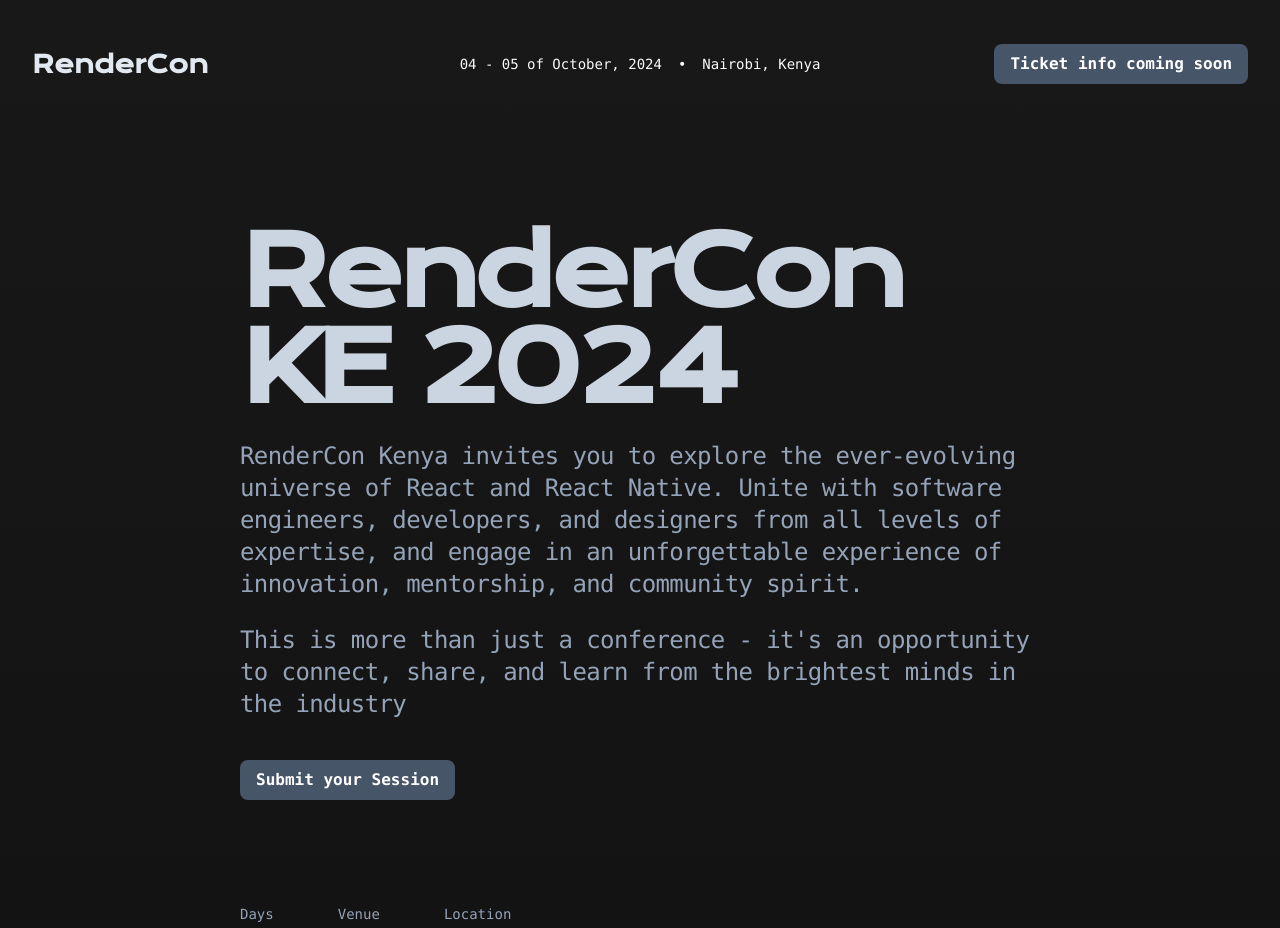
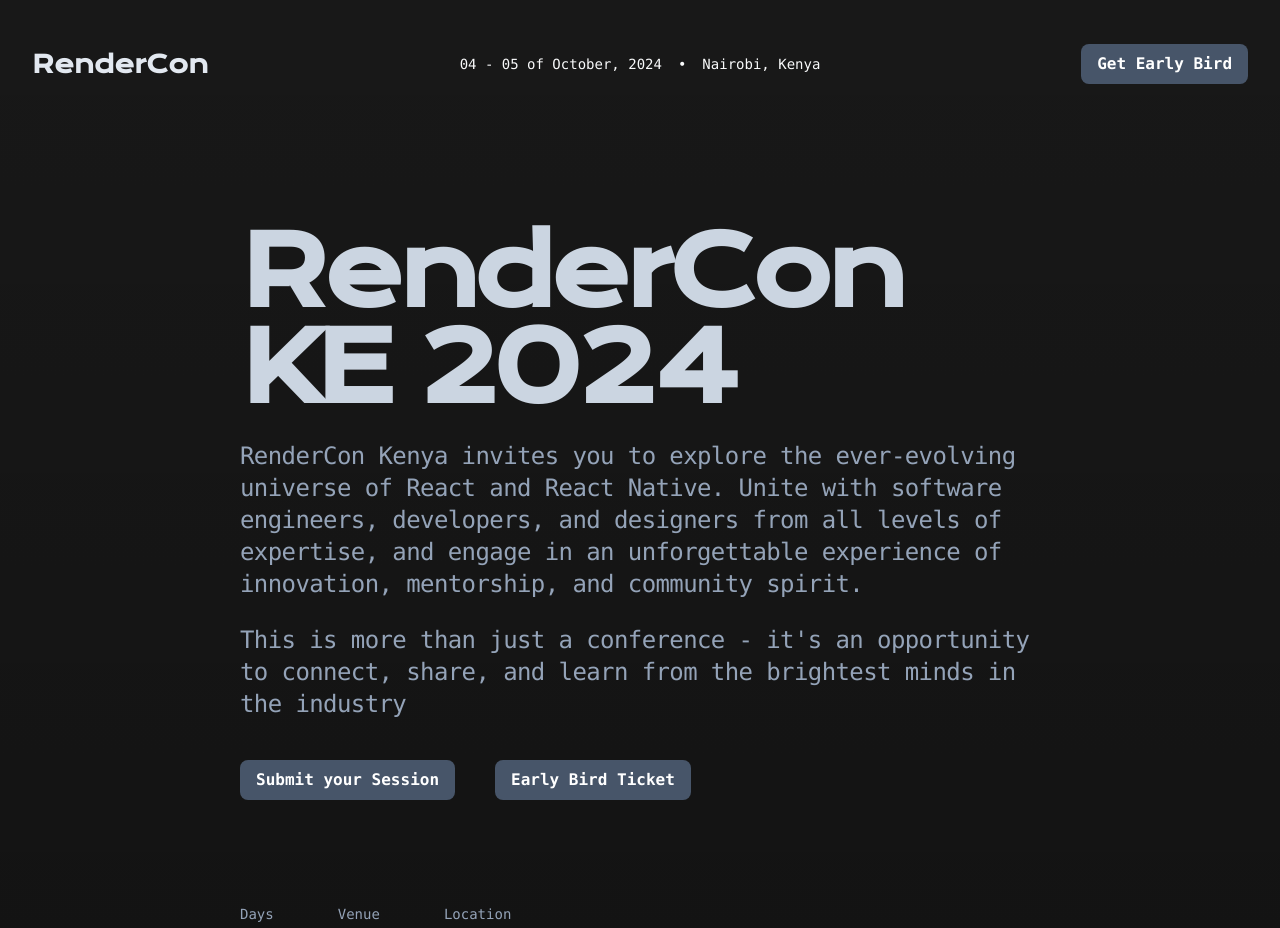
Before and after one commit to rendercon/RenderconKeWeb, a Next.js app: page / in a window 1280 px wide. Shown: the top 928 px of the page. Built offline with nearby package versions, Linux system fonts and the light colour scheme.

Commit message:
feat: add early bird ticket links

```diff
--- a/src/app/components/Header.tsx
+++ b/src/app/components/Header.tsx
@@ -19,15 +19,15 @@ export function Header() {
             <p>Nairobi, Kenya</p>
           </div>
         </div>
-        <div className="mt-5 sm:mt-10 sm:flex lg:mt-0 lg:grow lg:basis-0 lg:justify-end">
+        {/* <div className="mt-5 sm:mt-10 sm:flex lg:mt-0 lg:grow lg:basis-0 lg:justify-end">
           <Button href="#">Ticket info coming soon</Button>
-        </div>
-        {/* <div className="mt-5 pl-10  sm:mt-10 sm:flex md:pl-0 lg:pl-0 lg:mt-0 lg:grow lg:basis-0 lg:justify-end">
+        </div> */}
+        <div className="mt-5 pl-10  sm:mt-10 sm:flex md:pl-0 lg:pl-0 lg:mt-0 lg:grow lg:basis-0 lg:justify-end">
           <Button>
           <Link
-            href="https://bit.ly/rckewv3" target="_blank" rel="noopener noreferrer">Get Tickets</Link>
-            </Button>
-        </div> */}
+            href="https://bit.ly/rcke24rpl" target="_blank" rel="noopener noreferrer">Get Early Bird</Link>
+          </Button>
+        </div>
       </Container>
     </header>
   )
--- a/src/app/components/Hero.tsx
+++ b/src/app/components/Hero.tsx
@@ -30,13 +30,13 @@ const Hero = () => {
 
             </div>
 
-          {/* <div>
+          <div>
 
             <a
             className="inline-flex justify-center rounded-lg bg-slate-600 px-4 py-2 text-base font-semibold font-mono text-white cursor-pointer hover:bg-slate-500 focus:outline-none focus-visible:outline-2 focus-visible:outline-offset-2 focus-visible:outline-slate-500 active:text-white/70"
-            href="https://bit.ly/rckewv3" target="_blank" rel="noopener noreferrer">Secure Your Seat</a>
+            href="https://bit.ly/rcke24rpl" target="_blank" rel="noopener noreferrer">Early Bird Ticket</a>
 
-          </div> */}
+          </div>
 
           </div>
 
```
